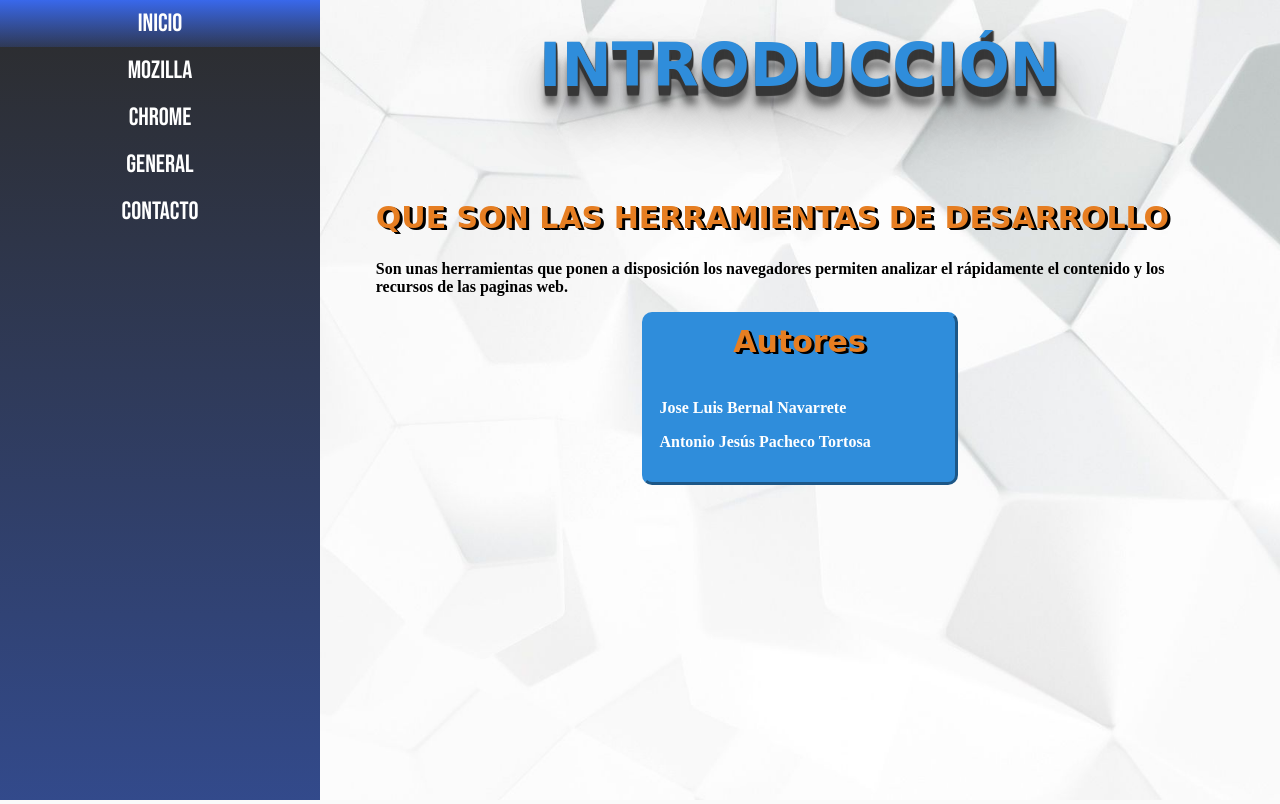
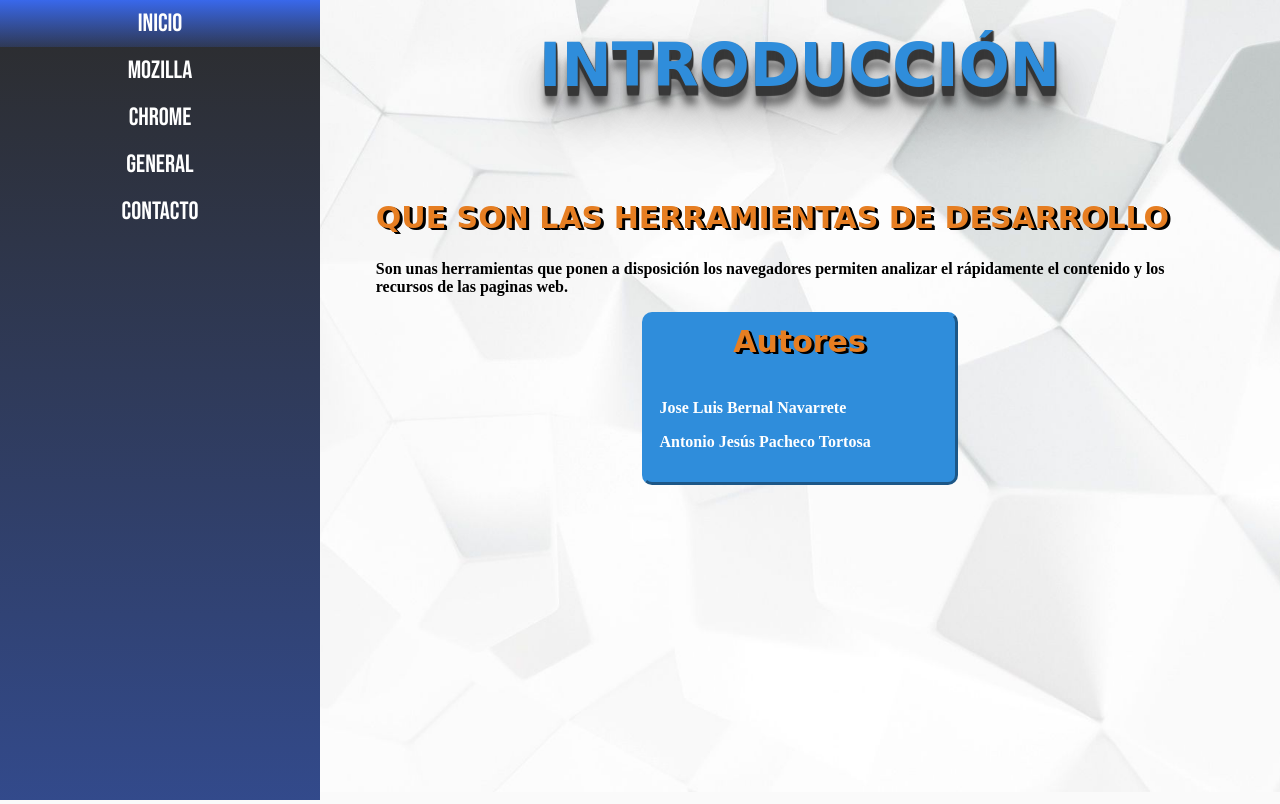
Before and after one commit to Hyperyor/Practica2HLC, a plain HTML site: page index.html in a window 1280 px wide. Drawn offline with Linux system fonts and the light colour scheme; a web font is replaced by a local one.

Commit message:
Modificado el height a 99%

```diff
--- a/estilos/index.css
+++ b/estilos/index.css
@@ -4,7 +4,7 @@
 }
 
 html, body {
-	height: 100%;
+	height: 99%;
 	width: 100%;
 }
 
```
Also changed, not shown: estilos/contacto.css (+8 -5 lines).
